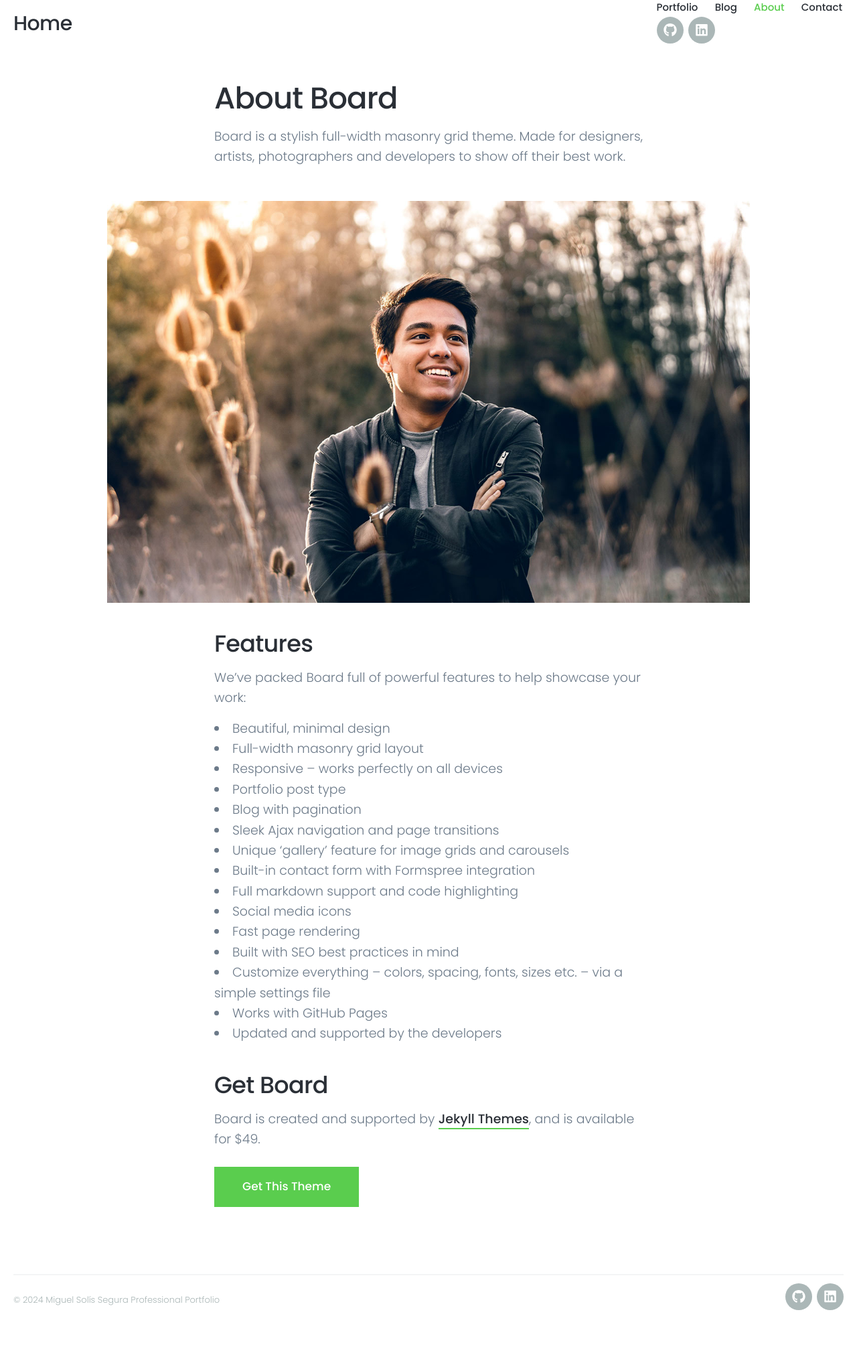
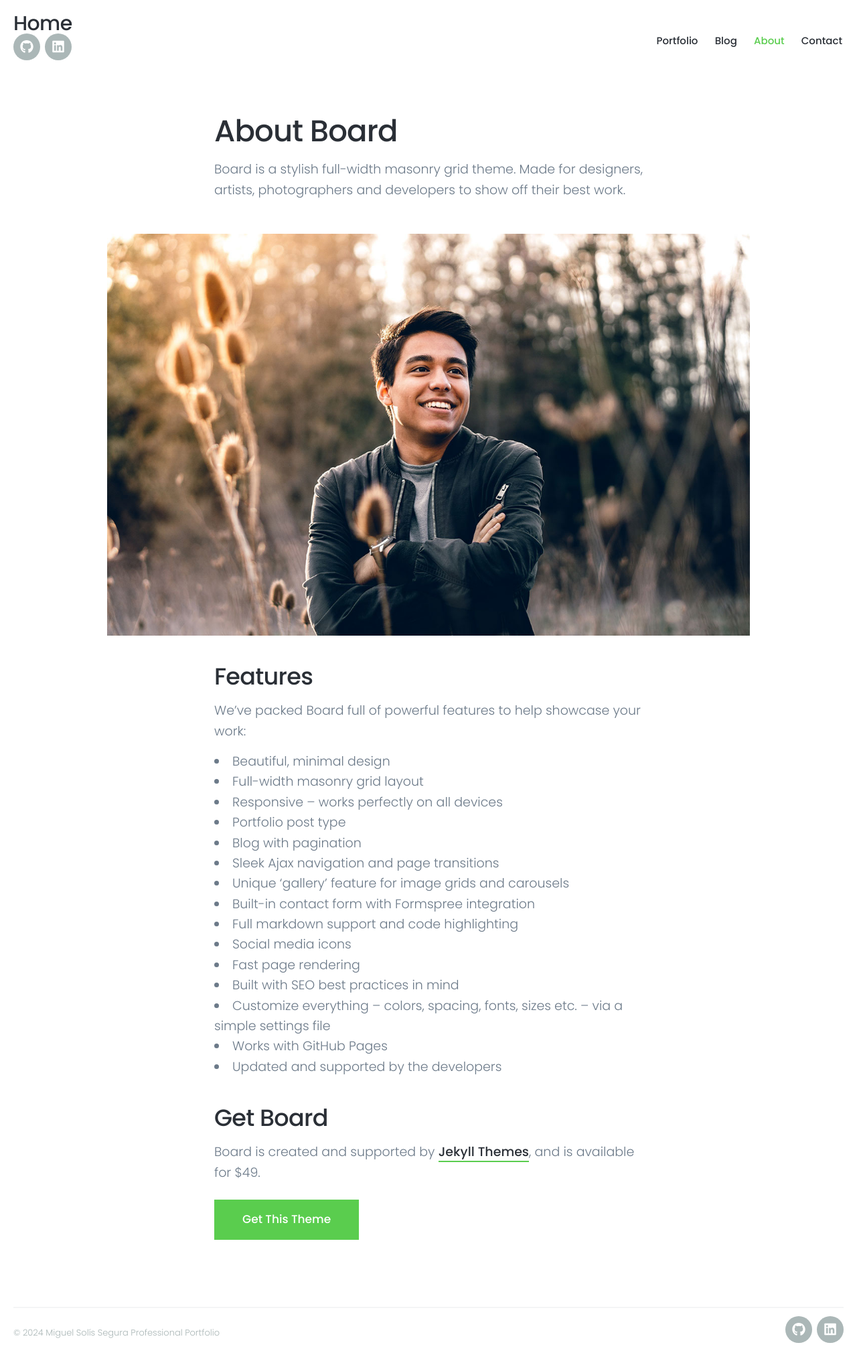
Before and after one commit to MiguelSolisSegura/MiguelSolisSegura.github.io, a Jekyll site: the page built from _pages/about.md, in a window 1280 px wide. Shown: the whole page at 67% size. Built offline with Jekyll 4.4.1, drawn with Linux system fonts in a browser that asks for light colours; nearby versions of some CDN libraries; before the commit the page ends 1971 px from its top, so only the background shows below that.

Commit message:
Move socials again

```diff
--- a/_includes/header.html
+++ b/_includes/header.html
@@ -11,7 +11,7 @@
 			{{ site.data.settings.basic_settings.site_title }}
 		</a>
 		{% endif %}
-
+		{% include socials.html %}
 		<div class="menu">
 			<div class="menu__toggle js-menu-toggle">
 				<div class="menu__toggle__icon"><span></span></div>
@@ -24,7 +24,7 @@
 					</li>
 					{% endfor %}
 				</ul>
-				{% include socials.html %}
+
 			</div>
 		</div>
 
```
